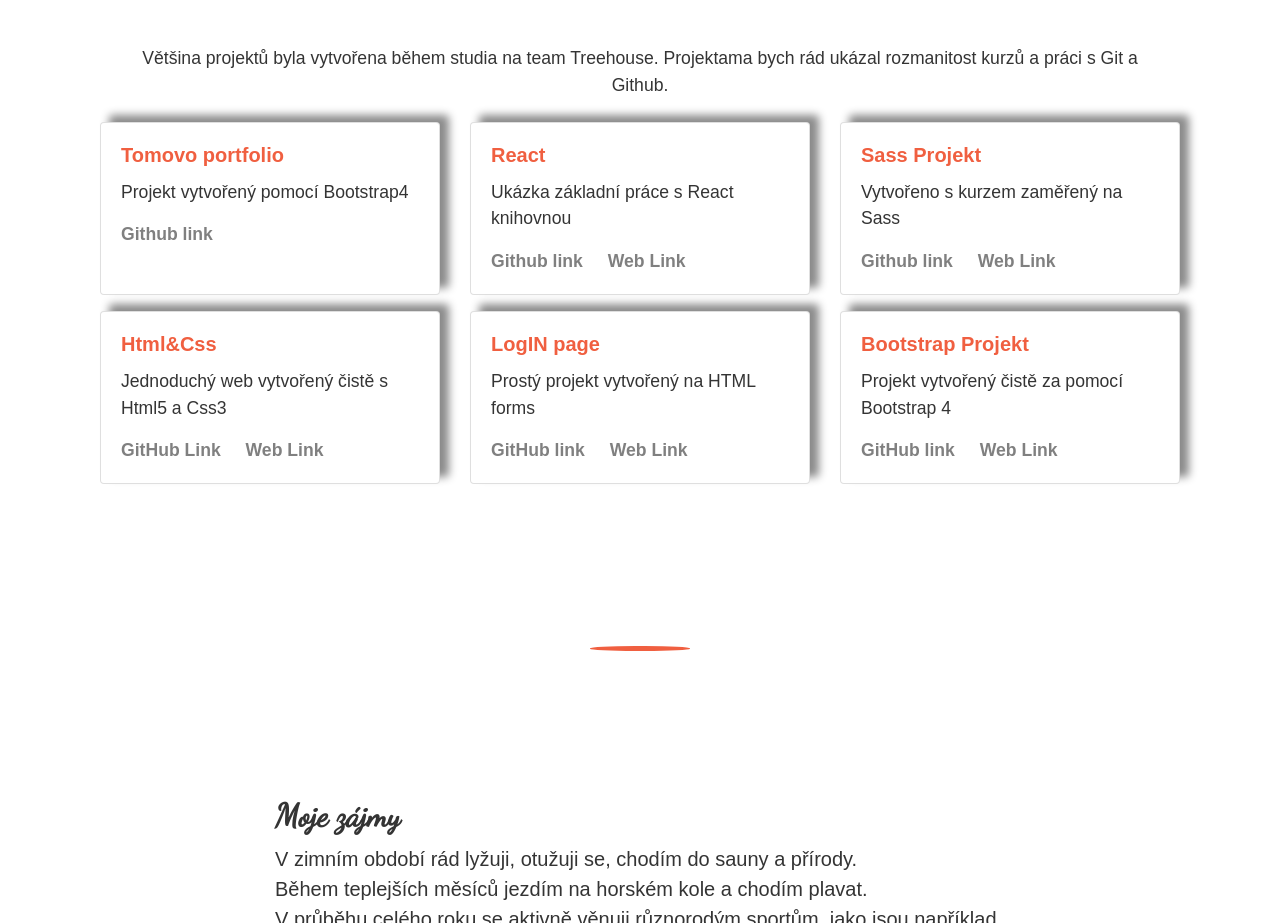
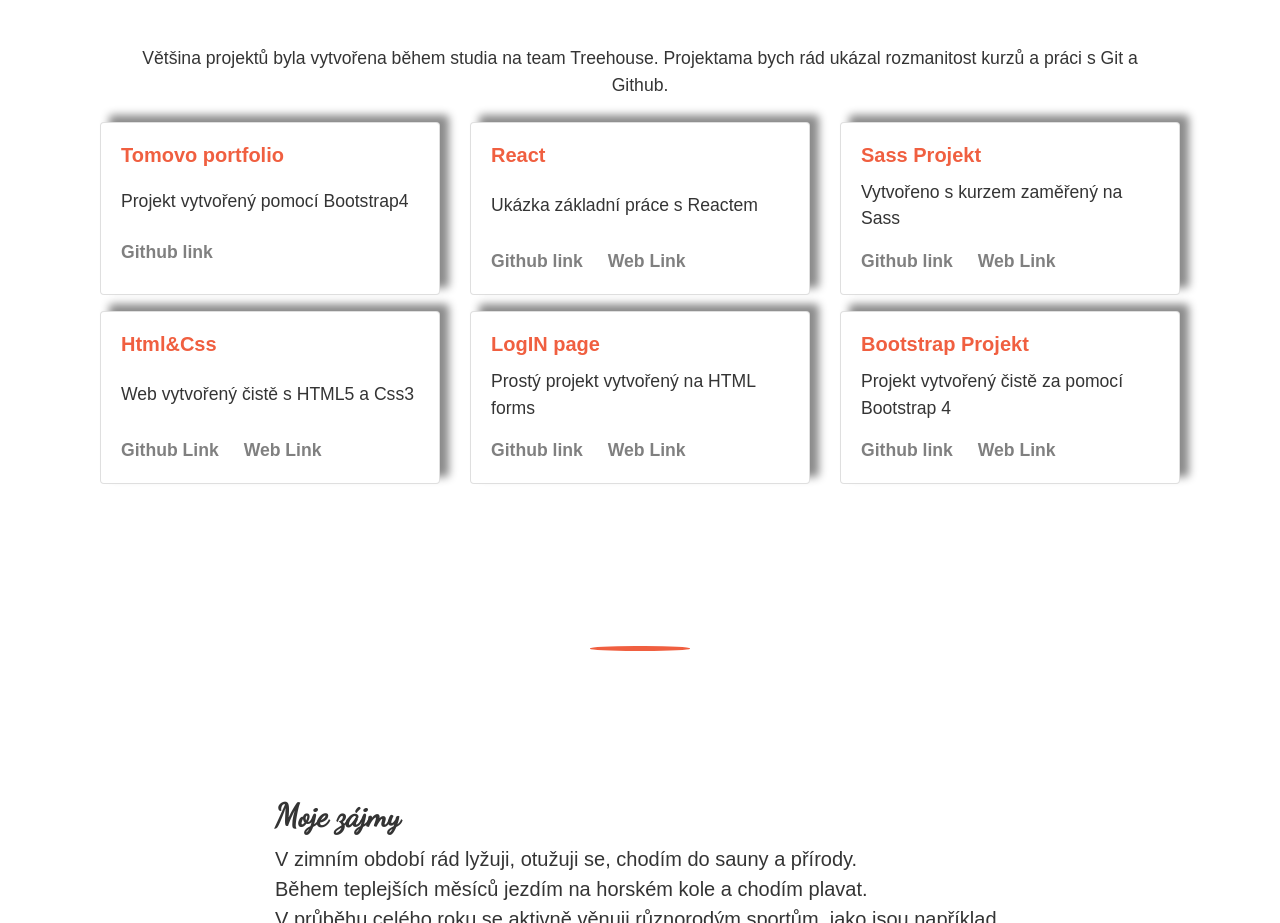
Before and after one commit to TodBob/TomasKomprs.github.io, a plain HTML site: page index.html in a window 1280 px wide. Shown: the part 2205-3128 px from the top of the page. Drawn offline with nearby package versions, Linux system fonts and the light colour scheme; no server answers; a web font is replaced by a local one.

Commit message:
Fixed Card links alignment

```diff
--- a/index.html
+++ b/index.html
@@ -89,16 +89,16 @@
         <div class="row">
           <div class="col-lg-8 mx-auto">
             <h2 class=''>Kdo jsem?</h2>
-            <p class="">Jmenuji se Tomáš Komprs. Pocházím z Mikulova na Jížní   Moravě. Vyučil jsem se jako kuchař s maturitou.
-              Momentálně v tomto oboru pracuji v Rakousku. <br> Protože si myslím, že člověk by měl dělat to co ho baví a co má
-              rád, snažím se v současné době změnit stávající profesi.<br>Mé motto vystihují následující dva citáty:<br>
-              <p>„Jeden z největších klíčů k úspěchu je mít disciplínu dělat to, co víte, že byste měli dělat, i když
+            <p class="">Jmenuji se Tomáš Komprs. Pocházím z Mikulova na Jížní      Moravě. Vyučil jsem se jako kuchař s maturitou.
+                Momentálně v tomto oboru pracuji v Rakousku. <br> Protože si myslím, že člověk by měl dělat to co ho baví a co má
+                rád, snažím se v současné době změnit stávající profesi.<br>Mé motto vystihují následující dva citáty:</p>
+              <p>„Jeden z největších klíčů k úspěchu je mít disciplínu dělat     to, co víte, že byste měli dělat, i když
                 se Vám zrovna
                 nechce.“ – Neznámí autor</p>
-              <p>„Jediný způsob, jak odvádět skvělou práci, je milovat to, co děláte. Pokud jste takovou ještě nenašli,
+              <p>„Jediný způsob, jak odvádět skvělou práci, je milovat to, co    děláte. Pokud jste takovou ještě nenašli,
                 nespokojte se s
                 ní a jděte dál.“ – Steve Jobs</p>
-            </p>
+
 
              <p>
                Specializuji se na „Front-End Web development“, který studuji na
@@ -158,65 +158,75 @@
 
         <div class="col-lg-4 col-md-6 d-flex">
           <div class="card mb-3 flex-fill">
-          <div class="card-body">
+          <div class="card-body d-flex flex-column">
             <h5 class="card-title">Tomovo portfolio</h5>
-            <p class="card-text">Projekt vytvořený pomocí Bootstrap4 </p>
-            <a href="https://github.com/TomasKomprs/TomasKomprs.github.io" class="card-link" target='_blank'>Github link</a>
+            <p class="card-text mt-auto">Projekt vytvořený pomocí Bootstrap4 </p>
+            <a href="https://github.com/TomasKomprs/TomasKomprs.github.io" class="card-link mt-auto" target='_blank'>Github link</a>
           </div>
         </div>
       </div>
 
       <div class="col-lg-4 col-md-6 d-flex">
           <div class="card mb-3 flex-fill">
-            <div class="card-body">
+            <div class="card-body d-flex flex-column">
               <h5 class="card-title">React</h5>
-              <p class="card-text">Ukázka základní práce s React knihovnou </p>
+              <p class="card-text mt-auto">Ukázka základní práce s Reactem</p>
+              <div class="mt-auto">
               <a href="https://github.com/TomasKomprs/ReactTest/tree/master" class="card-link" target="_blank">Github link</a>
               <a href="https://tomaskomprs.cz/ReactTest/" class="card-link" target="_blank">Web Link</a>
+              </div>
             </div>
           </div>
         </div>
 
         <div class="col-lg-4 col-md-6 d-flex">
           <div class="card mb-3 flex-fill">
-            <div class="card-body">
+            <div class="card-body d-flex flex-column">
               <h5 class="card-title ">Sass Projekt</h5>
-              <p class="card-text">Vytvořeno s kurzem zaměřený na Sass</p>
+              <p class="card-text mt-auto">Vytvořeno s kurzem zaměřený na Sass</p>
+              <div class="mt-auto">
               <a href="https://github.com/TomasKomprs/Sass-project" class="card-link" target="_blank">Github link</a>
               <a href="https://tomaskomprs.cz/Sass-project/" class="card-link" target="_blank">Web Link</a>
+              </div>
             </div>
           </div>
         </div>
 
         <div class="col-lg-4 col-md-6 d-flex">
           <div class="card mb-3 flex-fill">
-            <div class="card-body ">
+            <div class="card-body d-flex flex-column">
               <h5 class="card-title">Html&Css</h5>
-              <p class="card-text"> Jednoduchý web vytvořený čistě s Html5 a Css3</p>
-              <a href="https://github.com/TomasKomprs/Html-Css-project" class="card-link" target="_blank">GitHub Link</a>
+              <p class="card-text mt-auto">Web vytvořený čistě s HTML5 a Css3</p>
+              <div class="mt-auto">
+              <a href="https://github.com/TomasKomprs/Html-Css-project" class="card-link" target="_blank">Github Link</a>
               <a href="https://tomaskomprs.cz/Html-Css-project/" class="card-link" target="_blank">Web Link</a>
+              </div>
             </div>
           </div>
         </div>
 
         <div class="col-lg-4 col-md-6 d-flex">
           <div class="card mb-3 flex-fill">
-            <div class="card-body">
+            <div class="card-body d-flex flex-column">
               <h5 class="card-title">LogIN page</h5>
-              <p class="card-text">Prostý projekt vytvořený na HTML forms</p>
-              <a href="https://github.com/TomasKomprs/Login-page" class="card-link" target="_blank">GitHub link</a>
+              <p class="card-text mt-auto">Prostý projekt vytvořený na HTML forms</p>
+              <div class="mt-auto">
+              <a href="https://github.com/TomasKomprs/Login-page" class="card-link" target="_blank">Github link</a>
               <a href="https://tomaskomprs.cz/Login-page/" class="card-link" target="_blank">Web Link</a>
+              </div>
             </div>
           </div>
         </div>
 
         <div class="col-lg-4 col-md-6 d-flex">
           <div class="card mb-3 flex-fill">
-            <div class="card-body">
+            <div class="card-body d-flex flex-column">
               <h5 class="card-title">Bootstrap Projekt</h5>
-              <p class="card-text">Projekt vytvořený čistě za pomocí Bootstrap 4</p>
-              <a href="https://github.com/TomasKomprs/Bootstrap-project" class="card-link" target="_blank">GitHub link</a>
+              <p class="card-text mt-auto">Projekt vytvořený čistě za pomocí Bootstrap 4</p>
+              <div class="mt-auto">
+              <a href="https://github.com/TomasKomprs/Bootstrap-project" class="card-link" target="_blank">Github link</a>
               <a href="https://tomaskomprs.cz/Bootstrap-project/" class="card-link" target="_blank">Web Link</a>
+              </div>
             </div>
           </div>
         </div>
```
